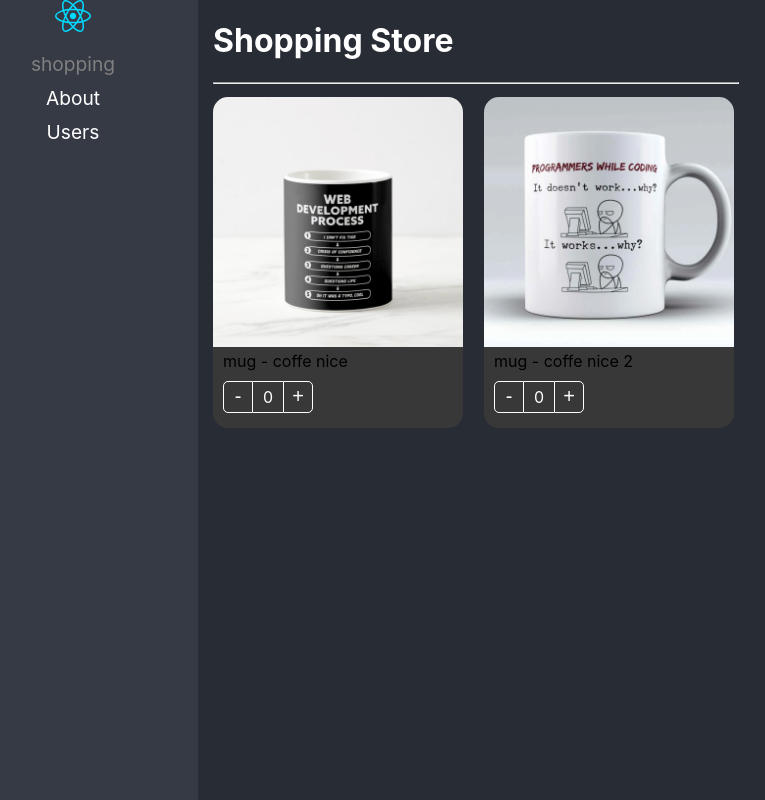
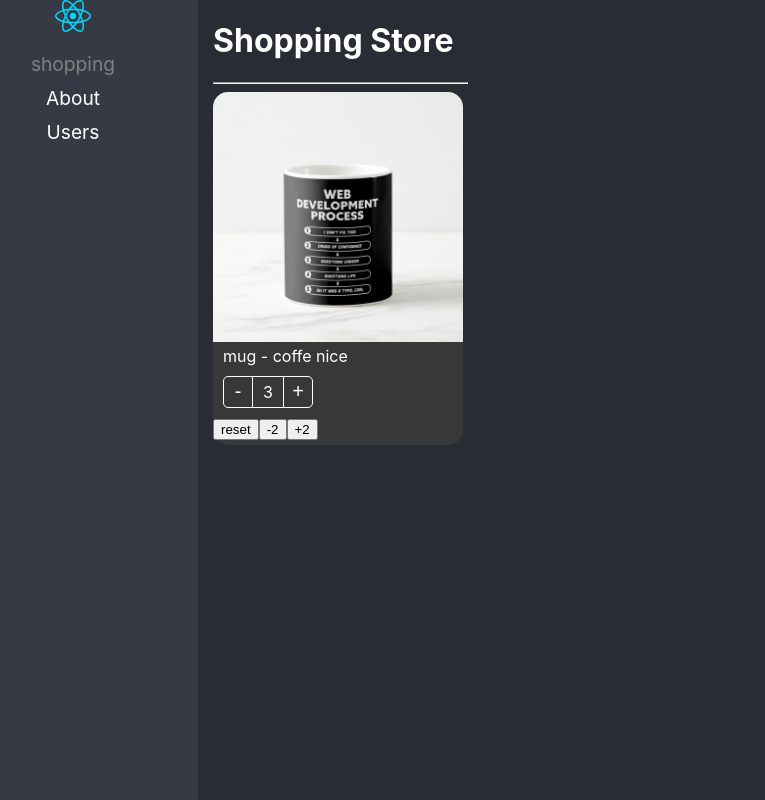
Before and after one commit to eternum-dev/react-advance-app, a React (Vite) app: page /shopping in a window 1280 px wide. Shown: the whole page, without its empty margins (52-817 px from the left). Built offline with nearby package versions, Linux system fonts and the light colour scheme.

Commit message:
component state initializer realizado

```diff
--- a/src/component-patters/components/ProductButtons.tsx
+++ b/src/component-patters/components/ProductButtons.tsx
@@ -1,4 +1,4 @@
-import { useContext } from 'react';
+import { useCallback, useContext } from 'react';
 import { ProductContext } from './ProductCard';
 import styles from '../styles/styles.module.css';
 
@@ -11,7 +11,13 @@ export interface Props {
 
 export const ProductButtons = ({ className, style }: Props) => {
 
-    const { counter, increaseBy } = useContext(ProductContext);
+    const { counter, increaseBy, maxCount } = useContext(ProductContext);
+
+    const isMaxRicht = useCallback(
+        () => !!maxCount && counter === maxCount,
+        [counter, maxCount],
+    )
+
 
     return (
         <div
@@ -28,7 +34,7 @@ export const ProductButtons = ({ className, style }: Props) => {
             > {counter}
             </div>
             <button
-                className={styles.buttonAdd}
+                className={`${styles.buttonAdd} ${isMaxRicht() && styles.disabled}`}
                 onClick={() => increaseBy(+1)}
             > +
             </button>
--- a/src/component-patters/components/ProductCard.tsx
+++ b/src/component-patters/components/ProductCard.tsx
@@ -1,7 +1,7 @@
 import styles from '../styles/styles.module.css';
 import { useProduct } from '../hooks/useProduct';
 import { createContext } from 'react';
-import { OnChangeArgs, Product, ProductContextProps } from '../interfaces/interfaces';
+import { InitialValue, OnChangeArgs, Product, ProductCartHandlers, ProductContextProps } from '../interfaces/interfaces';
 
 
 export const ProductContext = createContext({} as ProductContextProps);
@@ -9,32 +9,37 @@ const { Provider } = ProductContext;
 
 export interface Props {
     product: Product;
-    children?: React.ReactElement | React.ReactElement[];
+    children: (args: ProductCartHandlers) => React.JSX.Element;
     className?: string;
     style?: React.CSSProperties;
     onChange?: (args: OnChangeArgs) => void;
-    value?: number
+    value?: number;
+    initialValues?: InitialValue;
 }
 
-export const ProductCard = ({ product, children, className, style, onChange, value }: Props) => {
+export const ProductCard = ({ product, children, className, style, onChange, value, initialValues }: Props) => {
 
-    const { counter, increaseBy } = useProduct({ onChange, product, value });
+    const { counter, increaseBy, isMaxCountReached, reset } = useProduct({ onChange, product, value, initialValues });
 
     return (
         <Provider value={{
             counter: counter,
             increaseBy: increaseBy,
-            product: product
+            product: product,
+            maxCount: initialValues?.maxCount
         }}>
             <div className={className ? styles.productCard + ' ' + className : styles.productCard}
                 style={style}
             >
-                {children}
+                {children({
+                    count: counter,
+                    maxCount: initialValues?.maxCount,
+                    reset,
+                    increaseBy,
+                    isMaxCountReached,
+                    product
+                })}
             </div>
         </Provider>
     )
 }
-
-// ProductCard.Title = ProductTitle;
-// ProductCard.Image = ProductImage;
-// ProductCard.Buttons = ProductButtons;
--- a/src/component-patters/hooks/useProduct.ts
+++ b/src/component-patters/hooks/useProduct.ts
@@ -1,31 +1,54 @@
-import { useEffect,  useState } from "react";
-import { OnChangeArgs, Product } from "../interfaces/interfaces";
-
+import { useEffect, useRef, useState } from "react";
+import { InitialValue, OnChangeArgs, Product } from "../interfaces/interfaces";
 
 interface UseProductArgs {
   product: Product;
   onChange?: (args: OnChangeArgs) => void;
   value?: number;
+  initialValues?: InitialValue;
 }
 
-
-export const useProduct = ({ onChange,product, value = 0 }: UseProductArgs) => {
-
-  const [counter, setCounter] = useState(value);
+export const useProduct = ({
+  onChange,
+  product,
+  value = 0,
+  initialValues,
+}: UseProductArgs) => {
+  const [counter, setCounter] = useState(initialValues?.count || value);
+  const isMounted = useRef(false);
 
   const increaseBy = (value: number) => {
+    if (initialValues?.maxCount === counter && value > 0) return;
+
     const newValue = Math.max(counter + value, 0);
 
     setCounter(newValue);
     onChange && onChange({ count: newValue, product });
   };
 
+  const reset = () => {
+    if(!initialValues?.count) return;
+    setCounter(initialValues?.count);
+  };
+
   useEffect(() => {
+    if (!isMounted.current) return;
     setCounter(value);
   }, [value]);
 
+  // useEffect(() => {
+  //   isMounted.current = true;
+  //   console.log('el otro');
+  // }, []);
+
   return {
     counter,
+    maxCount: initialValues?.maxCount,
+    isMaxCountReached: !!initialValues?.maxCount && counter === counter,
+    product,
+
     increaseBy,
+    reset,
+
   };
 };
--- a/src/component-patters/pages/ShoppingPage.tsx
+++ b/src/component-patters/pages/ShoppingPage.tsx
@@ -1,66 +1,51 @@
 import ProductCard from '../components';
 import { products } from '../data/products';
-import { useShoppingCart } from '../hooks/useShoppingCart';
 import '../styles/custom-styles.css';
 
 
 
 export const ShoppingPage = () => {
 
-    const { onProductCountChange, shoppingCart } = useShoppingCart();
+    const product = products[0]
+
+    const initialValues = {
+        count: 3,
+        maxCount: 10
+    }
 
     return (
         <div >
             <h1>Shopping Store</h1>
             <hr />
-            <div style={{
-                display: 'flex',
-                flexWrap: 'wrap',
-                flexDirection: 'row',
-                gap: '1rem'
-            }}>
-                {
-                    products.map(products => (
-                        <ProductCard
-                            product={products}
-                            className='bg-dark'
-                            key={products.id}
-                            onChange={onProductCountChange}
-                            value={shoppingCart[products.id]?.count || 0}
-                        >
-                            <ProductCard.Image
-                                img={products.img}
-                            />
-                            <ProductCard.Title />
-                            <ProductCard.Buttons className='custom-button' />
-                        </ProductCard>
-                    ))
-                }
-                <div
-                    className='shopping-page'
-                    style={{
-                        display: 'flex',
-                        gap: '2rem',
-                        flexDirection: 'column',
-                        marginTop: '1rem'
-                    }} >
+            <div >
+                <ProductCard
+                    product={product}
+                    className='bg-dark'
+                    key={product.id}
+                    initialValues={initialValues}
+                >
                     {
-                        Object.entries(shoppingCart).map(([key, product]) => (
-                            <ProductCard
-                                product={product}
-                                className='bg-dark'
-                                key={key}
-                                style={{ width: '150px' }}
-                                value={product.count}
-                                onChange={onProductCountChange}
-                            >
+                        ({ reset, increaseBy, maxCount, count }) => (
+                            <>
                                 <ProductCard.Image img={product.img} />
+                                <ProductCard.Title className='text-white' />
                                 <ProductCard.Buttons className='custom-button' />
-                            </ProductCard>
 
-                        ))
+                                <button onClick={reset}>reset</button>
+
+                                <button onClick={() => increaseBy(-2)}>-2</button>
+                                {
+                                    maxCount && maxCount - 2 >= count ?
+                                        <button onClick={() => increaseBy(+2)}>+2</button>
+                                        : ''
+                                }
+
+                            </>
+
+                        )
                     }
-                </div>
+
+                </ProductCard>
             </div>
         </div>
     )
--- a/src/component-patters/styles/styles.module.css
+++ b/src/component-patters/styles/styles.module.css
@@ -58,3 +58,8 @@
 .buttonAdd:hover {
     background-color: rgba(0, 0, 0, 0.1);
 }
+.disabled {
+    border-color:  grey !important;
+    border-left: 1px solid white !important;
+    color: grey !important;
+}
```
Also changed, not shown: src/component-patters/interfaces/interfaces.ts (+16 -0 lines).
